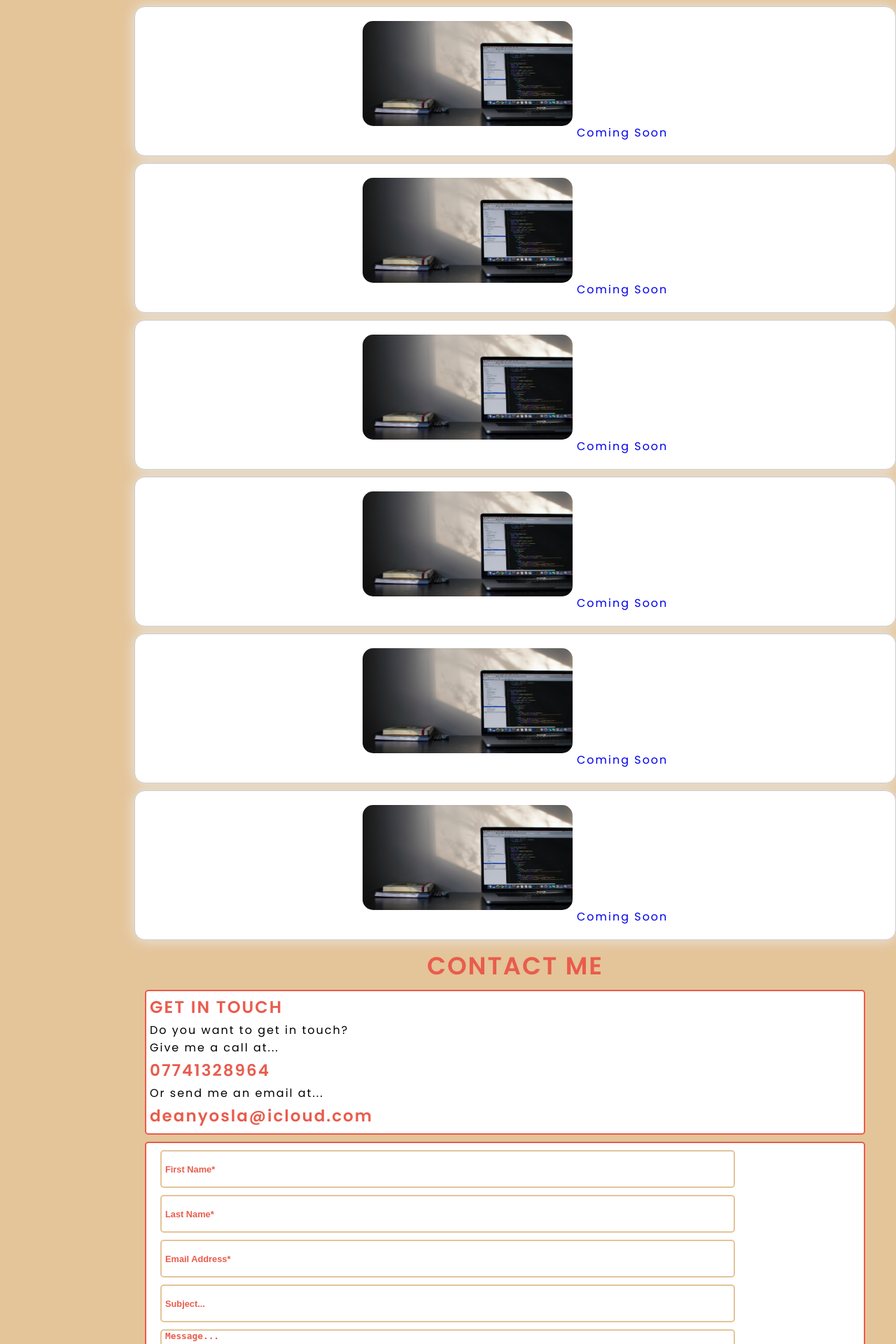
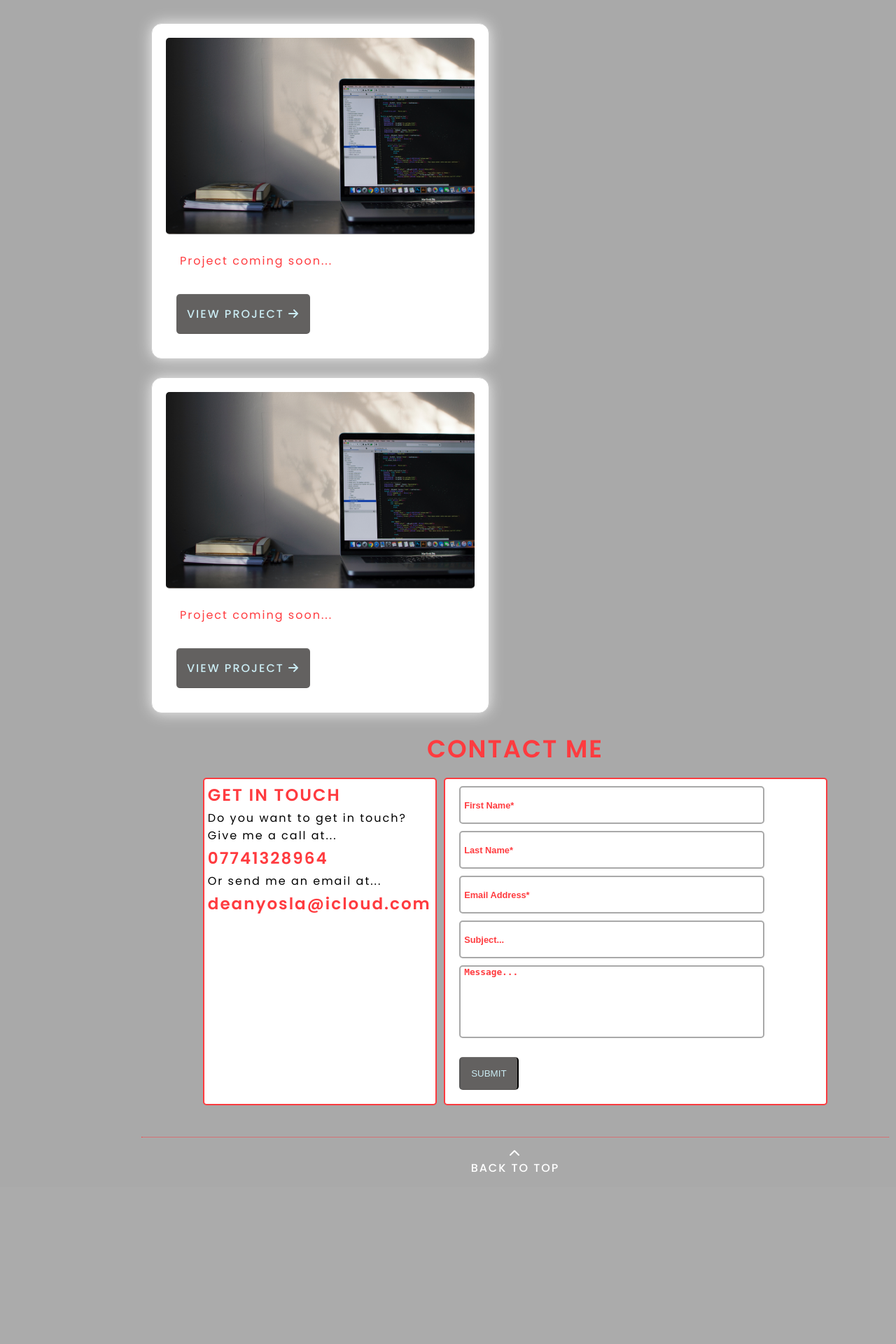
Before and after one commit to deanyosla/NM-portfolio-task, a PHP site: page / in a window 1280 px wide. Shown: the part 801-2721 px from the top of the page at 70% size. After the commit the page ends 2475 px from the top, so only its background shows below. Run offline with PHP 8.4, Linux system fonts and the light colour scheme; some libraries are stand-ins or nearby versions.

Commit message:
main page styles

```diff
--- a/css/style.css
+++ b/css/style.css
@@ -130,19 +119,12 @@ body {
   font-family: Poppins, sans-serif;
   letter-spacing: 2px;
   overflow-x: hidden;
-  background-color: #e4c499;
+  background-color: #a9a9a9;
 }
 
 a {
   text-decoration: none;
   cursor: pointer;
-}
-
-.project-grid img {
-  width: 300px;
-  height: 150px;
-  border-radius: 15px;
-  margin-bottom: 15px;
 }
 
 .wrapper .sidenav {
@@ -166,20 +148,21 @@ a {
   font-weight: 600;
   border-bottom: 2px solid white;
   margin-bottom: 50px;
-  background-color: #e95c4c;
+  background-color: #ff3b3f;
   border-radius: 3px;
 }
 
 .wrapper .main-content {
   width: 85vw;
   margin-left: 15vw;
+  overflow-x: hidden;
 }
 
 .banner-image {
   display: flex;
   flex-direction: column;
   justify-content: center;
-  background-color: #e4c499;
+  background-color: #a9a9a9;
   background-blend-mode: multiply;
   background-position: center;
   background-repeat: no-repeat;
@@ -204,6 +187,14 @@ a {
   font-style: italic;
 }
 
+.h2-forms {
+  text-align: center;
+  font-size: 2.2em;
+  text-transform: uppercase;
+  margin-bottom: 3px;
+  color: #ff3b3f;
+}
+
 .contact-section {
   margin: 10px;
   display: flex;
@@ -211,25 +202,18 @@ a {
   flex-wrap: wrap;
   justify-content: center;
   padding-bottom: 40px;
-  border-bottom: 1px dotted #e95c4c;
-}
-.contact-section h2 {
-  text-align: center;
-  font-size: 2.2em;
-  text-transform: uppercase;
-  margin-bottom: 3px;
-  color: #e95c4c;
+  border-bottom: 1px dotted #ff3b3f;
 }
 .contact-section h3 {
   text-transform: uppercase;
   font-size: 1.5em;
   margin-bottom: 3px;
-  color: #e95c4c;
+  color: #ff3b3f;
 }
 .contact-section h4,
 .contact-section h4 a {
   font-size: 1.2em;
-  color: #e95c4c;
+  color: #ff3b3f;
   margin-bottom: 3px;
 }
 .contact-section h4:hover,
@@ -242,8 +226,7 @@ a {
   font-weight: 400;
 }
 .contact-section #contact {
-  border: 2px solid #e95c4c;
-  box-shadow: inset;
+  border: 2px solid #ff3b3f;
   margin: 5px;
   border-radius: 5px;
   padding: 5px;
@@ -252,7 +235,7 @@ a {
   background-color: #fff;
 }
 .contact-section #contact-form {
-  border: 2px solid #e95c4c;
+  border: 2px solid #ff3b3f;
   margin: 5px;
   border-radius: 5px;
   padding: 5px;
@@ -261,34 +244,63 @@ a {
   background-color: #fff;
 }
 
-::placeholder {
-  color: #e95c4c;
-  font-weight: 600;
-  font-size: 0.8rem;
+.project-img {
+  max-width: 100%;
+  max-height: 100%;
+  background-position: center;
+  background-size: cover;
+  border-radius: 5px;
+  border-bottom: 1px solid #a9a9a9;
 }
 
-.project-grid {
-  display: grid;
-  grid-template-columns: 1fr;
-  grid-template-rows: 1fr;
+.project-card {
+  width: 90%;
+  display: flex;
+  flex-direction: row;
+  flex-wrap: wrap;
   text-align: center;
+  margin: 1.5rem;
+  gap: 1rem;
 }
 
-.project-grid .tab-1,
-.project-grid .tab-2,
-.project-grid .tab-3,
-.project-grid .tab-4,
-.project-grid .tab-5,
-.project-grid .tab-6 {
+.project-card .tab-1,
+.project-card .tab-2 {
+  display: flex;
+  flex-direction: column;
   background-color: #fff;
   border: 1px solid #ccc;
   border-radius: 15px;
   padding: 20px 20px;
-  box-shadow: 0px 0px 20px #e9e9e9;
+  box-shadow: 0px 0px 20px #efefef;
   position: relative;
+  transition: 0.5s ease;
   top: 0;
+  margin-top: 10px;
+}
+.project-card .tab-1:hover,
+.project-card .tab-2:hover {
+  top: -5px;
   transition: 0.5s ease;
-  margin-top: 10px;
+  box-shadow: 0px 0px 20px #ff3b3f;
+}
+.project-card .tab-1 p,
+.project-card .tab-2 p {
+  margin-top: 5px;
+  padding: 20px;
+  color: #ff3b3f;
+  white-space: nowrap;
+  max-width: fit-content;
+  min-width: fit-content;
+}
+.project-card .tab-1 img,
+.project-card .tab-2 img {
+  white-space: nowrap;
+}
+.project-card .tab-1 a,
+.project-card .tab-2 a {
+  white-space: nowrap;
+  max-width: fit-content;
+  min-width: fit-content;
 }
 
 input[type=text],
@@ -300,11 +312,17 @@ input[type=email] {
   padding-left: 5px;
   height: 50px;
   outline: none;
-  border: 2px #e4c499 solid;
+  border: 2px #a9a9a9 solid;
 }
 input[type=text]:focus,
 input[type=email]:focus {
-  border: rgba(9, 122, 234, 0.5) 3px solid;
+  box-shadow: 0px 0px 20px #ff3b3f;
+}
+
+::placeholder {
+  color: #ff3b3f;
+  font-weight: 600;
+  font-size: 0.8rem;
 }
 
 textarea {
@@ -316,19 +334,20 @@ textarea {
   padding-left: 5px;
   height: 100px;
   font-weight: 500;
-  border: 2px #e4c499 solid;
+  border: 2px #a9a9a9 solid;
   outline: none;
 }
 textarea:focus {
-  border: rgba(9, 122, 234, 0.5) 3px solid;
+  box-shadow: 0px 0px 20px #ff3b3f;
 }
 
-.btn-submit {
+.btn-submit,
+.project-btn {
   list-style: none;
   text-transform: uppercase;
   border-radius: 5px;
   font-weight: 500;
-  color: #e4c499;
+  color: #caebf2;
   padding: 15px;
   margin: 15px;
   background-color: rgb(99, 97, 96);
@@ -356,5 +377,31 @@ textarea:focus {
     display: none;
   }
 }
+@media (min-width: 992px) {
+  .tab-1,
+  .tab-2 {
+    width: 45%;
+  }
+  .project-img {
+    height: 280px;
+    width: 100%;
+    overflow: hidden;
+    background-position: center;
+    background-size: cover;
+    border-bottom: 1px solid #a9a9a9;
+  }
+  .contact-section {
+    display: flex;
+    flex-direction: row;
+  }
+  .contact-section #contact {
+    width: 30%;
+    height: auto;
+  }
+  .contact-section #contact-form {
+    width: 50%;
+    height: auto;
+  }
+}
 
 /*# sourceMappingURL=style.css.map */
--- a/index.html
+++ b/index.html
@@ -29,7 +29,7 @@
           </li>
         </a>
 
-        <a href="#">
+        <a href="#portfolio">
           <li><i class="fa-solid fa-folder-open"></i> My Portfolio</li>
         </a>
 
@@ -41,15 +41,15 @@
           <li><i class="fa-solid fa-graduation-cap"></i> SCS Scheme</li>
         </a>
 
-        <a href="#">
+        <a href="#contact">
           <li><i class="fa-solid fa-mobile-screen"></i> &nbsp;Contact Me</li>
         </a>
 
         <div class="social-media">
-          <a href="#" id="fb-ico"><i class="fa-brands fa-facebook-f"></i></a>
+          <!-- <a href="#" id="fb-ico"><i class="fa-brands fa-facebook-f"></i></a> -->
           <a href="#" id="li-ico"><i class="fa-brands fa-linkedin-in"></i></a>
           <a href="#" id="insta"><i class="fa-brands fa-instagram"></i></a>
-          <a href="#" id="tweet"><i class="fa-brands fa-twitter"></i></a>
+          <!-- <a href="#" id="tweet"><i class="fa-brands fa-twitter"></i></a> -->
         </div>
       </div>
       <div class="hidden-nav">
@@ -71,34 +71,76 @@
             <i class="fa-solid fa-chevron-down"></i>
           </div>
         </div>
-        <div id="portfolio" class="project-grid">
+        <div id="portfolio" class="project-card">
           <div class="tab-1">
-            <img src="images/img-4.jpg" alt="Placeholder image for a project" />
-            <a href="#">Coming Soon</a>
+            <img
+              class="project-img"
+              src="images/img-4.jpg"
+              alt="Placeholder image for a project"
+            />
+            <p>Project coming soon...</p>
+            <a href="#" class="project-btn"
+              >View Project <i class="fa-solid fa-arrow-right"></i
+            ></a>
           </div>
           <div class="tab-2">
-            <img src="images/img-4.jpg" alt="Placeholder image for a project" />
-            <a href="#">Coming Soon</a>
+            <img
+              class="project-img"
+              src="images/img-4.jpg"
+              alt="Placeholder image for a project"
+            />
+            <p>Project coming soon...</p>
+            <a href="#" class="project-btn"
+              >View Project <i class="fa-solid fa-arrow-right"></i
+            ></a>
           </div>
-          <div class="tab-3">
-            <img src="images/img-4.jpg" alt="Placeholder image for a project" />
-            <a href="#">Coming Soon</a>
-          </div>
-          <div class="tab-4">
-            <img src="images/img-4.jpg" alt="Placeholder image for a project" />
-            <a href="#">Coming Soon</a>
+          <!-- <div class="tab-3">
+            <img
+              class="project-img"
+              src="images/img-4.jpg"
+              alt="Placeholder image for a project"
+            />
+            <p>Project coming soon...</p>
+            <a href="#" class="project-btn"
+              >View Project <i class="fa-solid fa-arrow-right"></i
+            ></a>
+          </div> -->
+          <!-- <div class="tab-4">
+            <img
+              class="project-img"
+              src="images/img-4.jpg"
+              alt="Placeholder image for a project"
+            />
+            <p>Project coming soon...</p>
+            <a href="#" class="project-btn"
+              >View Project <i class="fa-solid fa-arrow-right"></i
+            ></a>
           </div>
           <div class="tab-5">
-            <img src="images/img-4.jpg" alt="Placeholder image for a project" />
-            <a href="#">Coming Soon</a>
+            <img
+              class="project-img"
+              src="images/img-4.jpg"
+              alt="Placeholder image for a project"
+            />
+            <p>Project coming soon...</p>
+            <a href="#" class="project-btn"
+              >View Project <i class="fa-solid fa-arrow-right"></i
+            ></a>
           </div>
           <div class="tab-6">
-            <img src="images/img-4.jpg" alt="Placeholder image for a project" />
-            <a href="#">Coming Soon</a>
-          </div>
+            <img
+              class="project-img"
+              src="images/img-4.jpg"
+              alt="Placeholder image for a project"
+            />
+            <p>Project coming soon...</p>
+            <a href="#" class="project-btn"
+              >View Project <i class="fa-solid fa-arrow-right"></i
+            ></a>
+          </div> -->
         </div>
+        <h2 class="h2-forms">contact me</h2>
         <div class="contact-section">
-          <h2>contact me</h2>
           <section id="contact">
             <h3>Get in Touch</h3>
             <p>
@@ -126,11 +168,6 @@
               <button class="btn-submit" type="submit">Submit</button>
             </form>
           </section>
-          <!-- Name and Surname input fields -->
-          <!-- Email input field             -->
-          <!-- Subject input field           -->
-          <!-- Message input field           -->
-          <!-- Submit button -->
         </div>
         <div class="scroll-up">
           <i class="fa-solid fa-chevron-up"></i><a href="#main">back to top</a>
--- a/scss/base/_base.scss
+++ b/scss/base/_base.scss
@@ -19,9 +19,9 @@ a {
   cursor: pointer;
 }
 
-.project-grid img {
-  width: 300px;
-  height: 150px;
-  border-radius: 15px;
-  margin-bottom: 15px;
-}
+// .project-grid img {
+//   width: 300px;
+//   height: 150px;
+//   border-radius: 15px;
+//   margin-bottom: 15px;
+// }
--- a/scss/layout/_input.scss
+++ b/scss/layout/_input.scss
@@ -13,10 +13,14 @@ input[type="email"] {
   outline: none;
   border: 2px $txt-color solid;
   &:focus {
-    border: rgba(9, 122, 234, 0.5) 3px solid;
+    box-shadow: 0px 0px 20px $btn-hover;
   }
 }
-
+::placeholder {
+  color: $btn-hover;
+  font-weight: $bold-txt;
+  font-size: 0.8rem;
+}
 textarea {
   resize: none;
   background-color: #fff;
@@ -29,16 +33,17 @@ textarea {
   border: 2px $txt-color solid;
   outline: none;
   &:focus {
-    border: rgba(9, 122, 234, 0.5) 3px solid;
+    box-shadow: 0px 0px 20px $btn-hover;
   }
 }
 
-.btn-submit {
+.btn-submit,
+.project-btn {
   list-style: none;
   text-transform: uppercase;
   border-radius: 5px;
   font-weight: $med-txt;
-  color: $txt-color;
+  color: $btn-regular;
   padding: 15px;
   margin: 15px;
   background-color: rgb(99, 97, 96);
@@ -49,5 +54,6 @@ textarea {
     color: #fff;
     background-color: $btn-hover;
     font-weight: $bold-txt;
+    box-shadow: 0px 0px 20px $btn-hover;
   }
 }
--- a/scss/layout/_layout.scss
+++ b/scss/layout/_layout.scss
@@ -30,6 +30,7 @@
 .wrapper .main-content {
   width: 85vw;
   margin-left: 15vw;
+  overflow-x: hidden;
 }
 
 .banner-image {
@@ -60,7 +61,13 @@
     font-style: italic;
   }
 }
-
+.h2-forms {
+  text-align: center;
+  font-size: 2.2em;
+  text-transform: uppercase;
+  margin-bottom: 3px;
+  color: $btn-hover;
+}
 .contact-section {
   margin: 10px;
   display: flex;
@@ -69,13 +76,6 @@
   justify-content: center;
   padding-bottom: 40px;
   border-bottom: 1px dotted $btn-hover;
-  h2 {
-    text-align: center;
-    font-size: 2.2em;
-    text-transform: uppercase;
-    margin-bottom: 3px;
-    color: $btn-hover;
-  }
   h3 {
     text-transform: uppercase;
     font-size: 1.5em;
@@ -98,7 +98,6 @@
   }
   #contact {
     border: 2px solid $btn-hover;
-    box-shadow: inset;
     margin: 5px;
     border-radius: 5px;
     padding: 5px;
@@ -117,32 +116,56 @@
   }
 }
 
-::placeholder {
-  color: $btn-hover;
-  font-weight: $bold-txt;
-  font-size: 0.8rem;
+.project-img {
+  max-width: 100%;
+  max-height: 100%;
+  background-position: center;
+  background-size: cover;
+  border-radius: 5px;
+  border-bottom: 1px solid $txt-color;
+}
+.project-card {
+  width: 90%;
+  display: flex;
+  flex-direction: row;
+  flex-wrap: wrap;
+  text-align: center;
+  margin: 1.5rem;
+  gap: 1rem;
 }
 
-.project-grid {
-  display: grid;
-  grid-template-columns: 1fr;
-  grid-template-rows: 1fr;
-  text-align: center;
-}
-
-.project-grid .tab-1,
-.project-grid .tab-2,
-.project-grid .tab-3,
-.project-grid .tab-4,
-.project-grid .tab-5,
-.project-grid .tab-6 {
+.project-card .tab-1,
+.project-card .tab-2 {
+  display: flex;
+  flex-direction: column;
   background-color: #fff;
   border: 1px solid #ccc;
   border-radius: 15px;
   padding: 20px 20px;
-  box-shadow: 0px 0px 20px #e9e9e9;
+  box-shadow: 0px 0px 20px $txt-white;
   position: relative;
+  transition: 0.5s ease;
   top: 0;
-  transition: 0.5s ease;
   margin-top: 10px;
+  &:hover {
+    top: -5px;
+    transition: 0.5s ease;
+    box-shadow: 0px 0px 20px $btn-hover;
+  }
+  p {
+    margin-top: 5px;
+    padding: 20px;
+    color: $btn-hover;
+    white-space: nowrap;
+    max-width: fit-content;
+    min-width: fit-content;
+  }
+  img {
+    white-space: nowrap;
+  }
+  a {
+    white-space: nowrap;
+    max-width: fit-content;
+    min-width: fit-content;
+  }
 }
--- a/scss/media/_media.scss
+++ b/scss/media/_media.scss
@@ -17,3 +17,30 @@
     display: none;
   }
 }
+
+@media (min-width: 992px) {
+  .tab-1,
+  .tab-2 {
+    width: 45%;
+  }
+  .project-img {
+    height: 280px;
+    width: 100%;
+    overflow: hidden;
+    background-position: center;
+    background-size: cover;
+    border-bottom: 1px solid $txt-color;
+  }
+  .contact-section {
+    display: flex;
+    flex-direction: row;
+    #contact {
+      width: 30%;
+      height: auto;
+    }
+    #contact-form {
+      width: 50%;
+      height: auto;
+    }
+  }
+}
--- a/scss/utilities/_config.scss
+++ b/scss/utilities/_config.scss
@@ -4,10 +4,10 @@
 
 // Colour variables
 
-$btn-hover: #e95c4c;
-$btn-regular: rgb(99, 97, 96);
-$txt-color: #e4c499;
-$txt-white: #fff;
+$btn-hover: #ff3b3f;
+$btn-regular: #caebf2;
+$txt-color: #a9a9a9;
+$txt-white: #efefef;
 
 // Social media colours
 
```
Also changed, not shown: other parts of css/style.css (+17 -26 lines), scss/utilities/_buttons.scss (+24 -18 lines), 1 other file.
